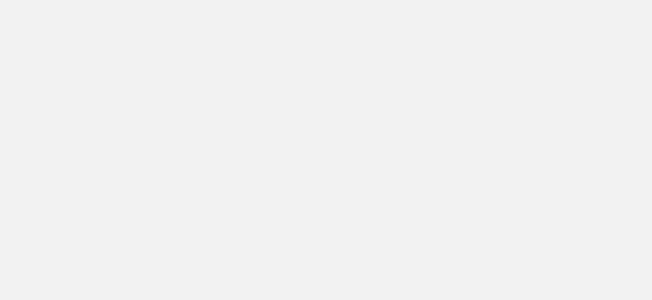
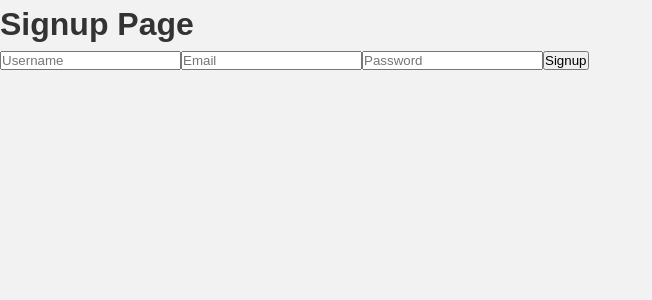
Before and after one commit to bdauria1/Project-Alexandria, a React (Create React App) app in the folder my-app/: page /signup in a window 1280 px wide. Before the commit this address had no page. Shown: the top 300 px of the page, without its empty margins (0-652 px from the left). Built offline with nearby package versions, Linux system fonts and the light colour scheme.

Commit message:
added more pages to the website

```diff
--- a/my-app/src/App.js
+++ b/my-app/src/App.js
@@ -2,7 +2,9 @@ import React from 'react';
 import { BrowserRouter as Router, Route, Routes } from 'react-router-dom';
 import HomePage from './components/HomePage';
 import AboutPage from './components/AboutPage';
+import SignupPage from './components/SignupPage';
 import LoginPage from './components/LoginPage'; // Import the LoginPage component
+import HubPage from './components/HubPage';
 import './App.css';
 
 function App() {
@@ -11,7 +13,9 @@ function App() {
       <Routes>
         <Route path="/" element={<HomePage />} />
         <Route path="/about" element={<AboutPage />} />
-        <Route path="/login" element={<LoginPage />} /> {/* Add the login route */}
+        <Route path="/signup" element={<SignupPage />} />
+        <Route path="/login" element={<LoginPage />} /> {/* Add this route */}
+        <Route path="/hub" element={<HubPage />} />
       </Routes>
     </Router>
   );
--- a/my-app/src/components/HomePage.js
+++ b/my-app/src/components/HomePage.js
@@ -23,8 +23,8 @@ const HomePage = () => {
         </nav>
       </header>
       <section className="hero-section">
-        <h2>Find the Perfect Freelancer</h2>
-        <p>Get your work done by talented freelancers from around the world.</p>
+        <h2>Find the Perfect Mentor</h2>
+        <p>Get advice from top notch profesionals in the desired field.</p>
         <Link to="/login">Join Now</Link> {/* Replace the button with a link */}
       </section>
       <section className="featured-services">
--- /dev/null
+++ b/my-app/src/components/HubPage.js
@@ -0,0 +1,19 @@
+import React from 'react';
+import { Link } from 'react-router-dom';
+
+const HubPage = () => {
+  return (
+    <div className="hub-page">
+      <h1>Hub Page</h1>
+      <p>Welcome to the Hub Page!</p>
+      <ul>
+        <li><Link to="/categories">Categories</Link></li>
+        <li><Link to="/services">Services</Link></li>
+        <li><Link to="/about">About</Link></li>
+        <li><Link to="/contact">Contact</Link></li>
+      </ul>
+    </div>
+  );
+};
+
+export default HubPage;
--- a/my-app/src/components/LoginPage.js
+++ b/my-app/src/components/LoginPage.js
@@ -1,4 +1,5 @@
 import React, { useState } from 'react';
+import { Link } from 'react-router-dom';
 
 const LoginPage = () => {
   const [email, setEmail] = useState('');
@@ -45,6 +46,7 @@ const LoginPage = () => {
           />
         </div>
         <button type="submit">Login</button>
+        <Link to="/signup">Signup</Link> {/* Add a link to the signup page */}
       </form>
     </div>
   );
--- /dev/null
+++ b/my-app/src/components/SignupPage.js
@@ -0,0 +1,31 @@
+import React from 'react';
+import { useNavigate } from 'react-router-dom';
+
+const SignupPage = () => {
+  const navigate = useNavigate();
+
+  const handleSignup = (event) => {
+    event.preventDefault();
+
+    // Add signup logic here
+
+    console.log('Signup clicked');
+    // Redirect or perform necessary actions after successful signup
+    navigate('/hub');
+  };
+
+  return (
+    <div className="signup-page">
+      <h1>Signup Page</h1>
+      <form onSubmit={handleSignup}>
+        {/* Add your signup form fields here */}
+        <input type="text" placeholder="Username" />
+        <input type="email" placeholder="Email" />
+        <input type="password" placeholder="Password" />
+        <button type="submit">Signup</button>
+      </form>
+    </div>
+  );
+};
+
+export default SignupPage;
```
